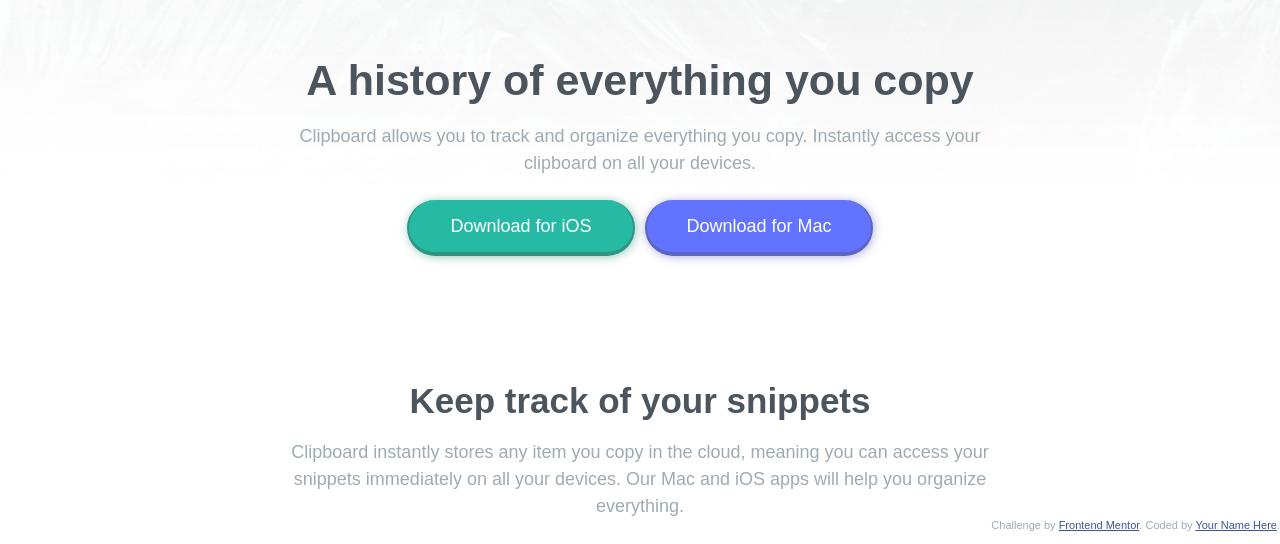
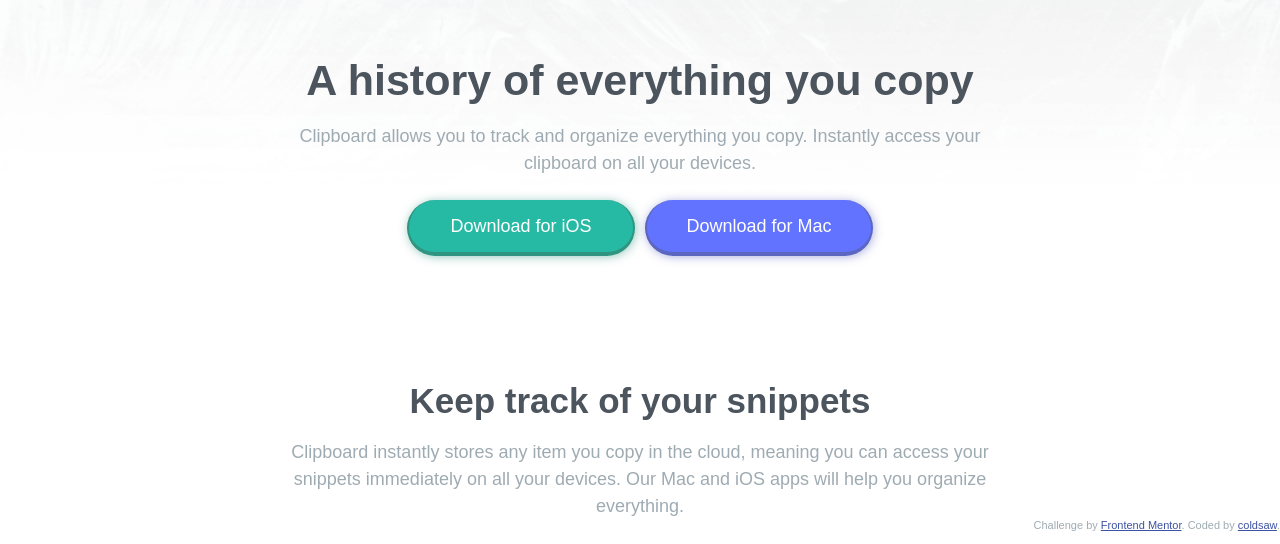
Before and after one commit to coldsaw/Clipboard-landing-page, a plain HTML site: page index.html in a window 1280 px wide. Shown: the part 256-800 px from the top of the page. Drawn offline with nearby package versions, Linux system fonts and the light colour scheme; a web font is replaced by a local one.

Commit message:
Update index.html

```diff
--- a/index.html
+++ b/index.html
@@ -153,7 +153,7 @@
   <footer>
     <p class="attribution">
       Challenge by <a href="https://www.frontendmentor.io?ref=challenge" target="_blank">Frontend Mentor</a>.
-      Coded by <a href="#">Your Name Here</a>.
+      Coded by <a href="https://github.com/coldsaw" target="_blank">coldsaw</a>.
     </p>
   </footer>
 </body>
```
